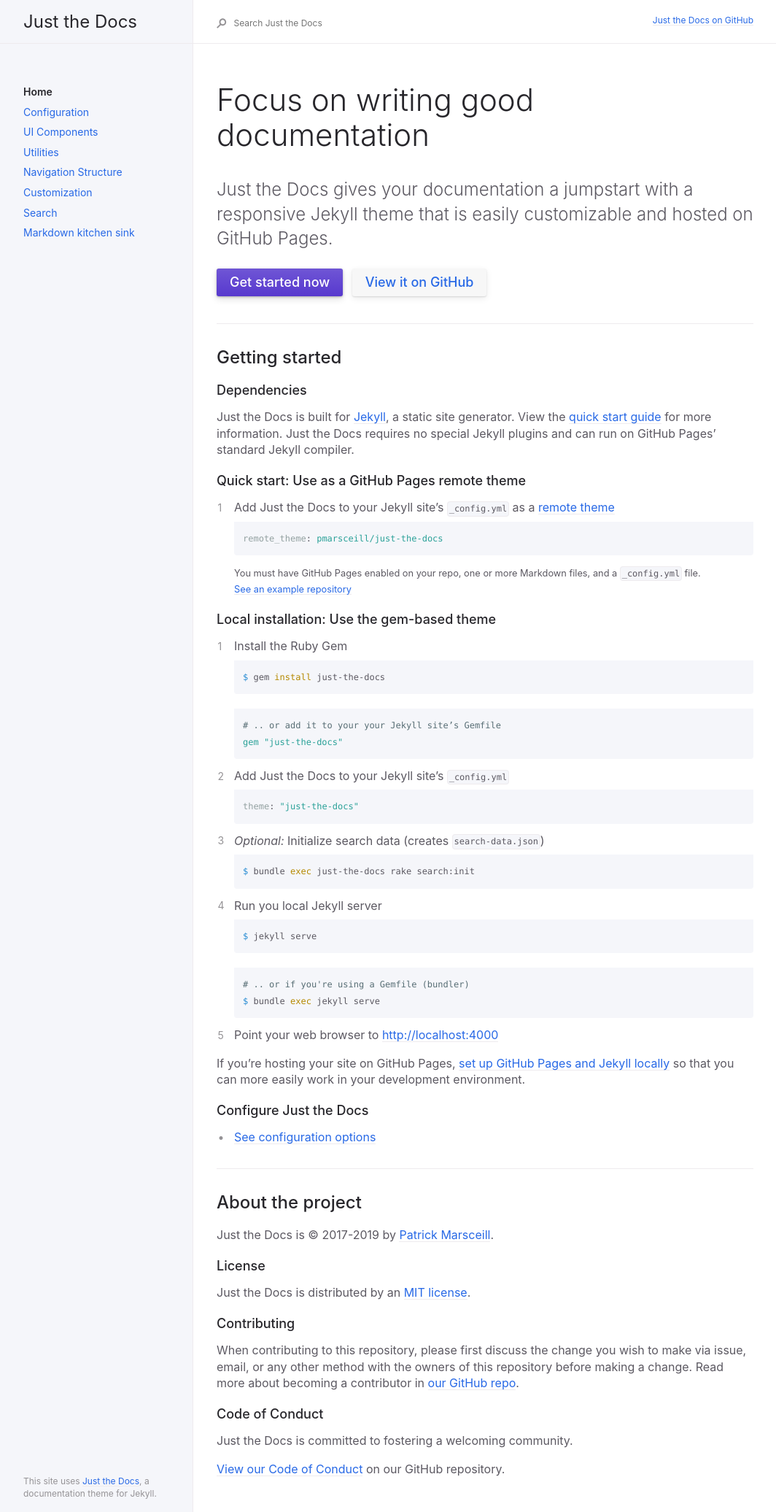
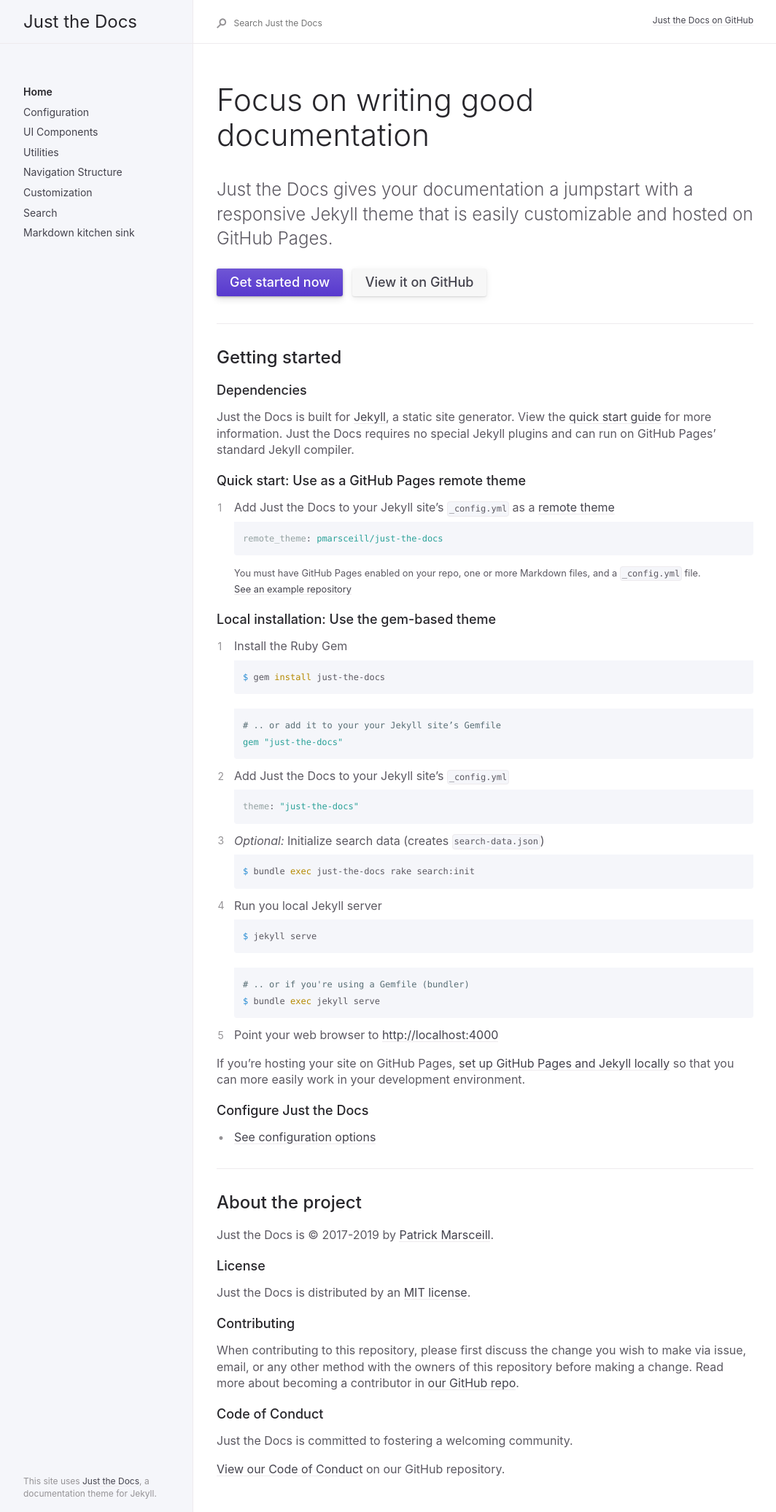
Before and after one commit to olegchorny/olegchorny.github.io, a Jekyll site: the page built from index.md, in a window 1280 px wide. Shown: the whole page at 73% size, without its empty margins (91-1155 px from the left). Built offline with Jekyll 4.4.1, drawn with Linux system fonts in a browser that asks for light colours.

Commit message:
Update custom.scss

```diff
--- a/_sass/custom/custom.scss
+++ b/_sass/custom/custom.scss
@@ -47,7 +47,7 @@
 // $body-text-color: $grey-dk-100 !default;
 // $body-heading-color: $grey-dk-300 !default;
 // $nav-child-link-color: $grey-dk-100 !default;
-$link-color: $blue-100;
+$link-color: $grey-dk-200;
 // $btn-primary-color: $purple-100 !default;
 // $base-button-color: #f7f7f7 !default;
 //
```
